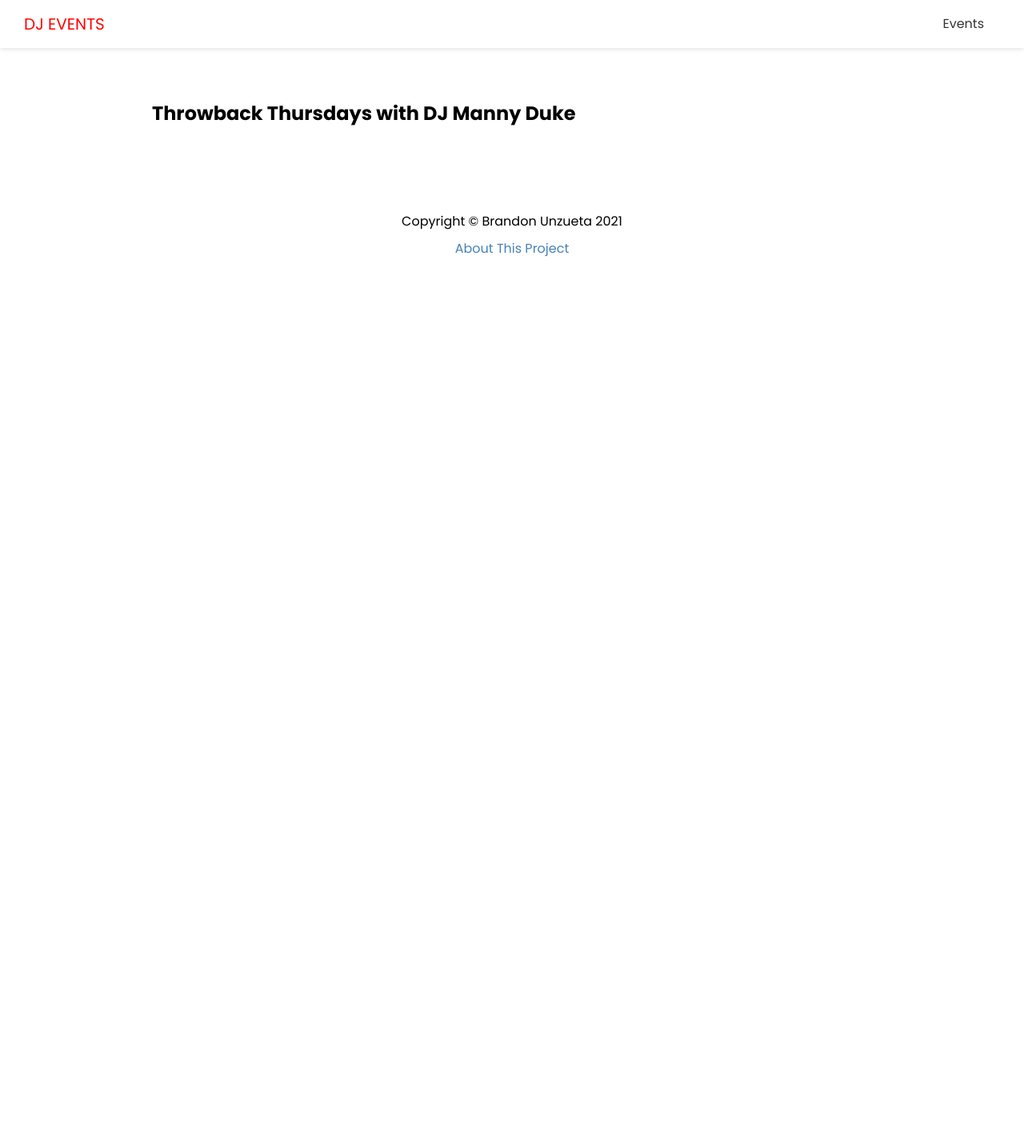
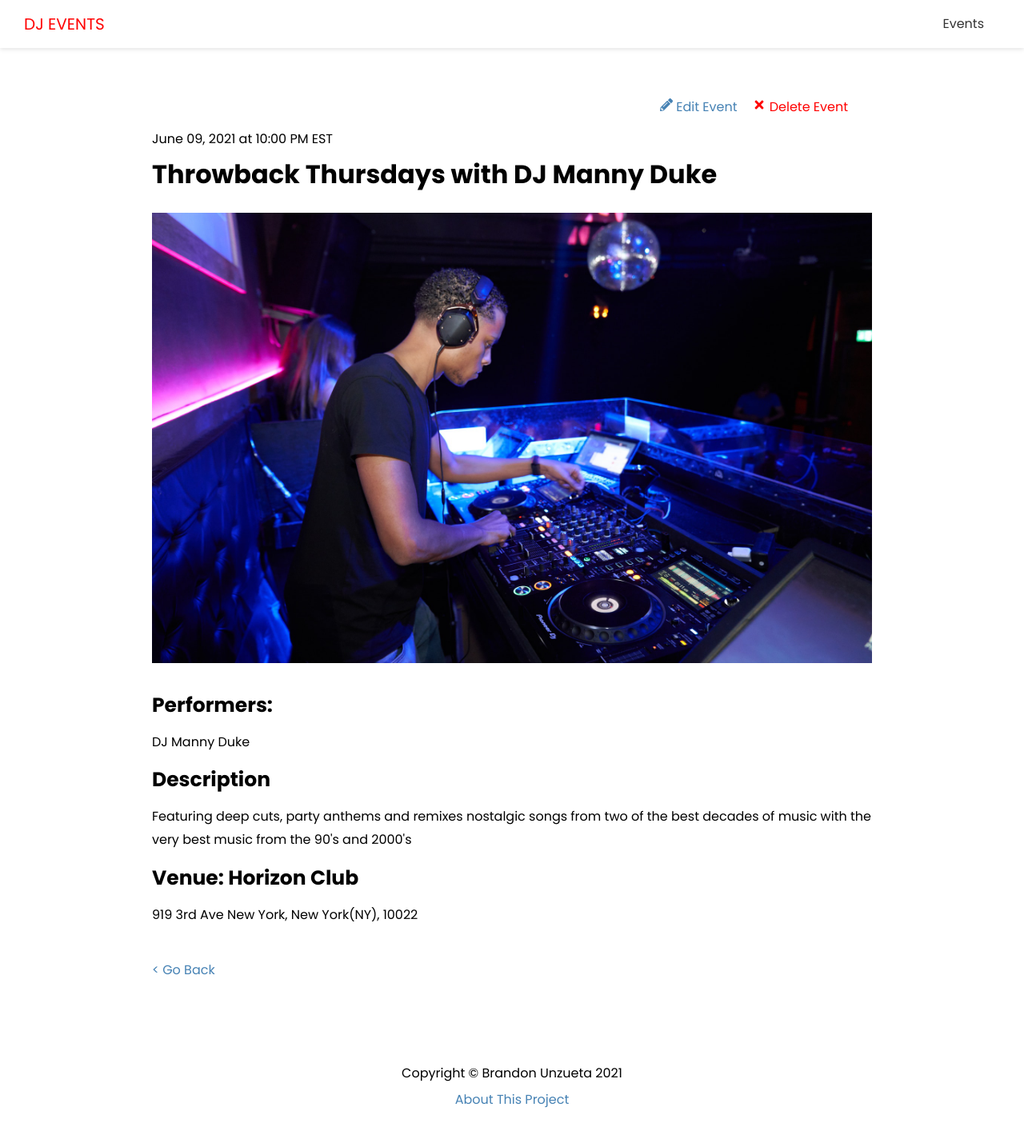
Before and after one commit to BJZeta/next-project-1, a Next.js app in the folder frontend/: page /events/throwback-thursdays-with-dj-manny-duke in a window 1280 px wide. Shown: the top 1424 px of the page at 80% size. Before the commit the page ends 800 px from the top, so only its background shows below. Built offline with nearby package versions, Linux system fonts and the light colour scheme; no server answers.

Commit message:
designing single event page

```diff
--- a/frontend/pages/events/[slug].js
+++ b/frontend/pages/events/[slug].js
@@ -1,10 +1,50 @@
 import Layout from "@/components/Layout";
+import styles from "@/styles/Event.module.css";
+import Link from "next/link";
+import Image from "next/image";
+import { FaPencilAlt, FaTimes } from "react-icons/fa";
 import { API_URL } from "@/config/index";
 
 export default function EventPage({ evt }) {
+  const deleteEvent = (e) => {
+    console.log("delete");
+  };
+
   return (
     <Layout>
-      <h2>{evt.name}</h2>
+      <div className={styles.event}>
+        <div className={styles.controls}>
+          <Link href={`/event/edit/${evt.id}`}>
+            <a>
+              <FaPencilAlt /> Edit Event
+            </a>
+          </Link>
+          <a href="#" className={styles.delete} onClick={deleteEvent}>
+            <FaTimes /> Delete Event
+          </a>
+        </div>
+
+        <span>
+          {evt.date} at {evt.time}
+        </span>
+        <h1>{evt.name}</h1>
+        {evt.image && (
+          <div className={styles.image}>
+            <Image src={evt.image} width={960} height={600} />
+          </div>
+        )}
+
+        <h3>Performers:</h3>
+        <p>{evt.performers}</p>
+        <h3>Description</h3>
+        <p>{evt.description}</p>
+        <h3>Venue: {evt.venue}</h3>
+        <p>{evt.address}</p>
+
+        <Link href="/events">
+          <a className={styles.back}>{"<"} Go Back</a>
+        </Link>
+      </div>
     </Layout>
   );
 }
@@ -17,7 +57,7 @@
 
   return {
     paths,
-    fallback: true
+    fallback: true,
   };
 }
 
--- /dev/null
+++ b/frontend/styles/Event.module.css
@@ -0,0 +1,32 @@
+.event {
+  position: relative;
+  padding-top: 40px;
+}
+
+.event h3 {
+  font-size: 25px;
+}
+
+.event p {
+  margin: 10px 0;
+}
+
+.image {
+  margin-bottom: 20px;
+}
+
+.controls {
+  position: absolute;
+  right: 30px;
+  top: 0;
+}
+
+.delete {
+  margin-left: 20px;
+  color: red;
+}
+
+.back {
+  display: block;
+  margin-top: 40px;
+}
```
